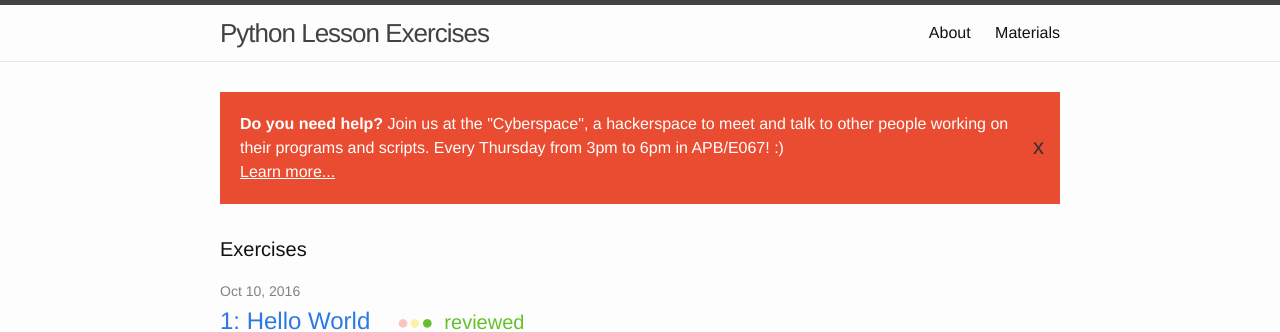
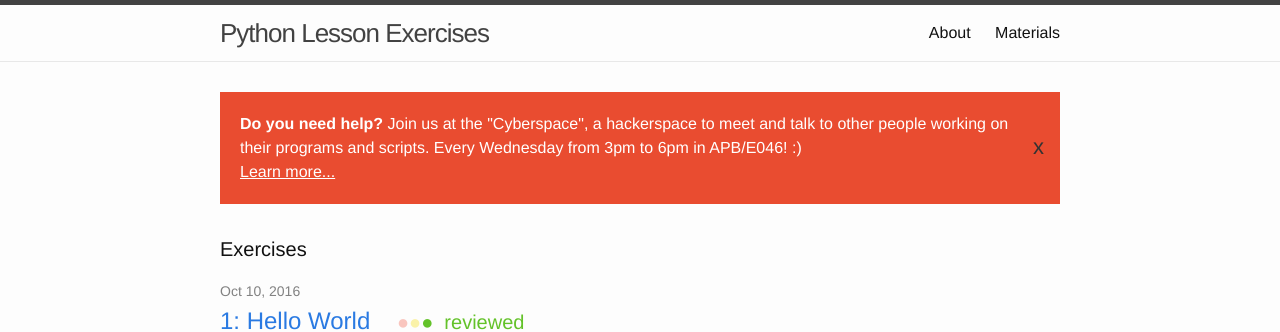
Before and after one commit to fsr/python-lessons, a Jekyll site: the page built from index.html, in a window 1280 px wide and 900 px high. Shown: the top 332 px of the window. Built offline with Jekyll 4.4.1, drawn with Linux system fonts in a browser that asks for light colours.

Commit message:
Update Cyberspace time, close #12

```diff
--- a/_layouts/default.html
+++ b/_layouts/default.html
@@ -12,7 +12,7 @@
       <div class="wrapper">
 
         <div class="alert">
-          <b>Do you need help?</b> Join us at the "Cyberspace", a hackerspace to meet and talk to other people working on their programs and scripts. Every Thursday from 3pm to 6pm in APB/E067! :) <br /><a style="color:#FFFFFF; text-decoration:underline;" href="https://www.ifsr.de/fsr:cyberspace_-_fruehschwimmen_im_pc-pool">Learn more...</a>
+          <b>Do you need help?</b> Join us at the "Cyberspace", a hackerspace to meet and talk to other people working on their programs and scripts. Every Wednesday from 3pm to 6pm in APB/E046! :) <br /><a style="color:#FFFFFF; text-decoration:underline;" href="https://www.ifsr.de/fsr:cyberspace_-_fruehschwimmen_im_pc-pool">Learn more...</a>
           <a href="#" class="close">x</a>
         </div>
 
```
